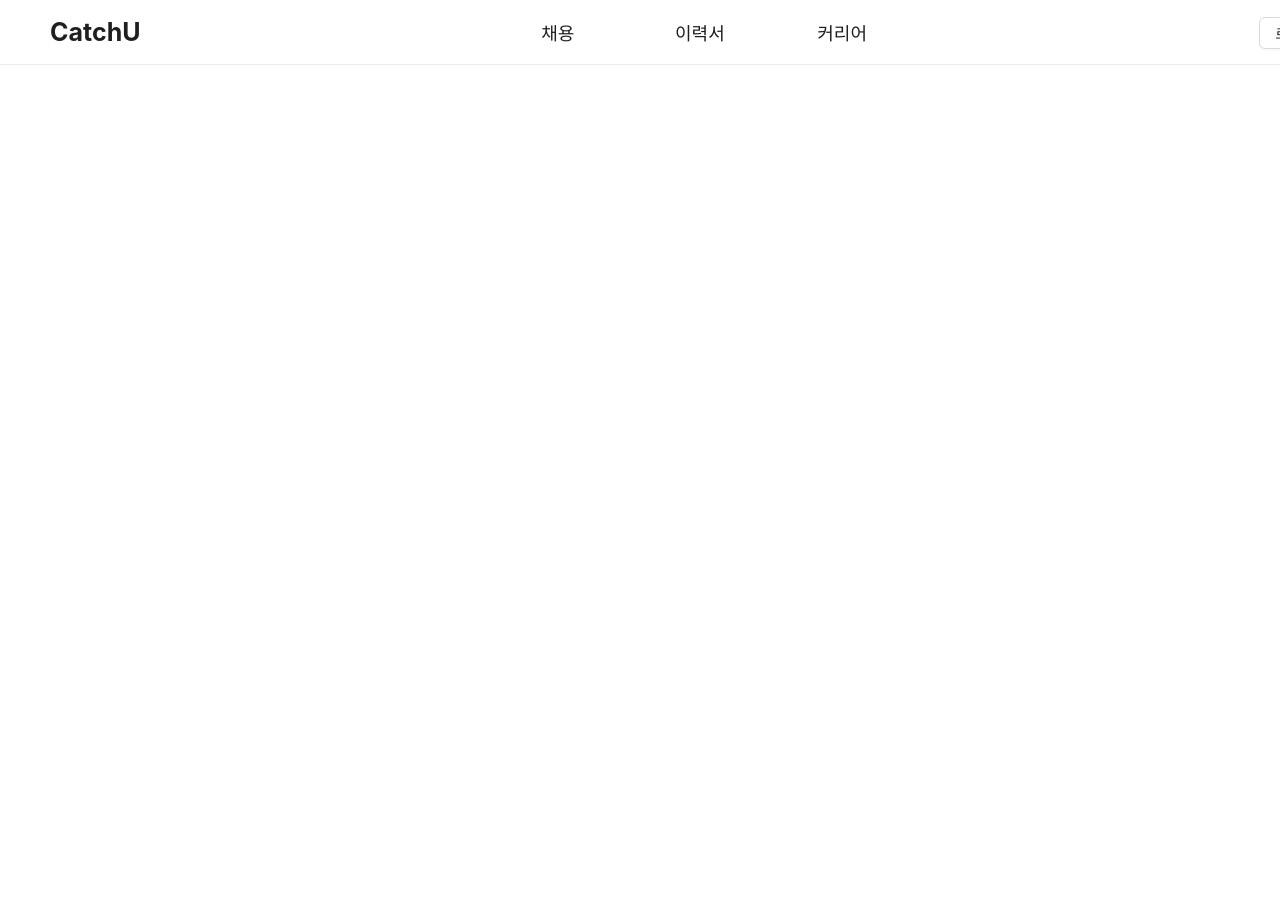
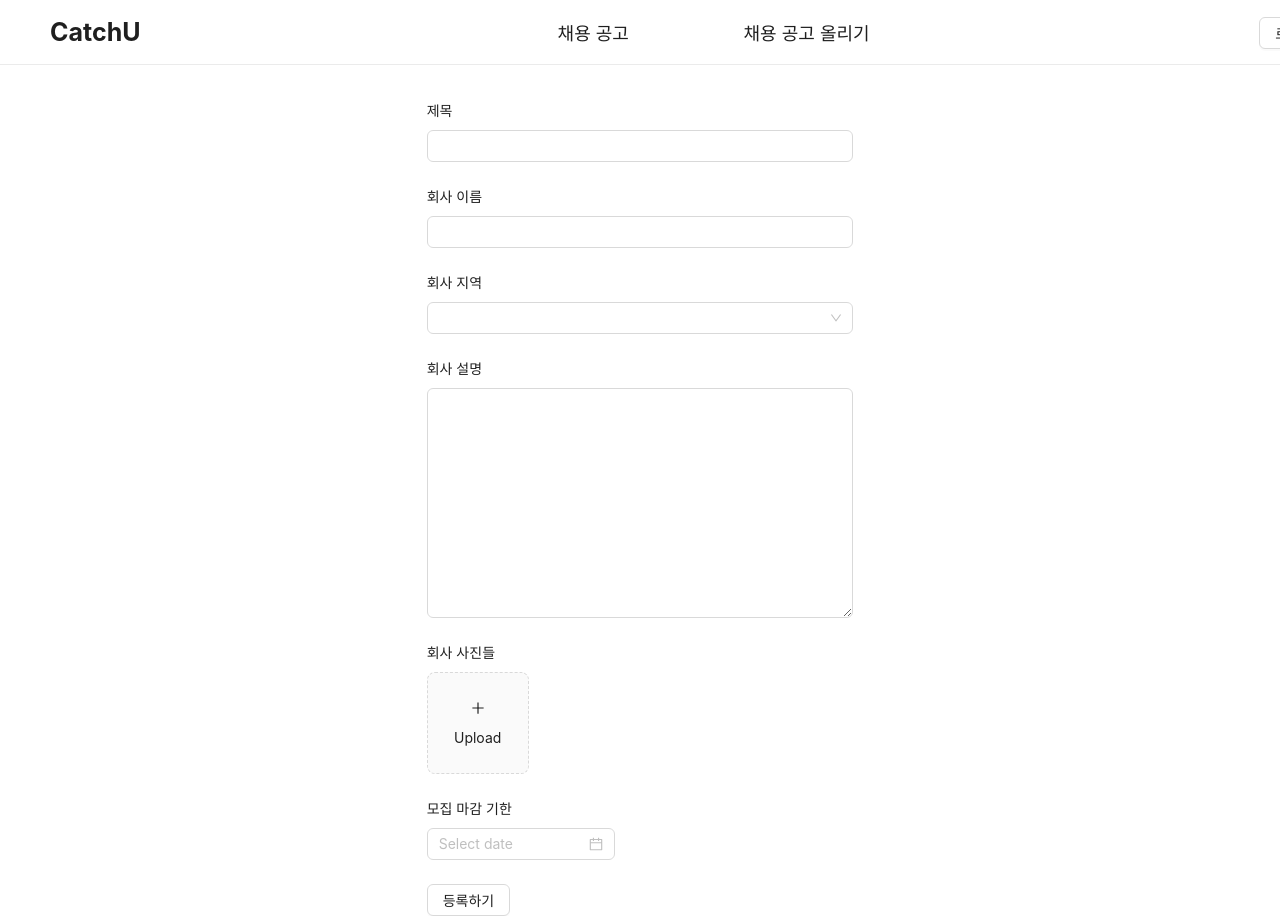
Before and after one commit to gee05053/CatchU, a React (Create React App) app in the folder catchu-webui/: page /recruit in a window 1280 px wide. Before the commit the page ends 800 px from the top, so only its background shows below. Built offline with nearby package versions, Linux system fonts and the light colour scheme.

Commit message:
add recruit form

```diff
--- a/catchu-webui/src/App.tsx
+++ b/catchu-webui/src/App.tsx
@@ -2,8 +2,6 @@ import React, { useState, createContext, useMemo, useEffect } from "react";
 import Header from "./Components/Header";
 import HomePage from "./Pages/HomePage";
 import RecruitPage from "./Pages/RecruitPage";
-import CareerPage from "./Pages/CareerPage";
-import ResumePage from "./Pages/ResumePage";
 import LoginPage from "./Pages/LoginPage";
 import CompanyDetail from "./Pages/CompanyDetailPage";
 import { Route, Routes } from "react-router-dom";
@@ -64,14 +62,6 @@ const App: React.FC = () => {
 						element={<RecruitPage />}
 					/>
 					<Route
-						path="/career"
-						element={<CareerPage />}
-					/>
-					<Route
-						path="/resume"
-						element={<ResumePage />}
-					/>
-					<Route
 						path="/login"
 						element={<LoginPage />}
 					/>
--- a/catchu-webui/src/Components/Header.tsx
+++ b/catchu-webui/src/Components/Header.tsx
@@ -54,36 +54,25 @@ const Header: React.FC = () => {
 							}}
 						>
 							<Col
-								span={8}
+								span={12}
+								style={{ fontSize: "18px" }}
+							>
+								<Link
+									to=""
+									style={{ color: "#1f1f1f" }}
+								>
+									채용 공고
+								</Link>
+							</Col>
+							<Col
+								span={12}
 								style={{ fontSize: "18px" }}
 							>
 								<Link
 									to="/recruit"
 									style={{ color: "#1f1f1f" }}
 								>
-									채용
-								</Link>
-							</Col>
-							<Col
-								span={8}
-								style={{ fontSize: "18px" }}
-							>
-								<Link
-									to="/resume"
-									style={{ color: "#1f1f1f" }}
-								>
-									이력서
-								</Link>
-							</Col>
-							<Col
-								span={8}
-								style={{ fontSize: "18px" }}
-							>
-								<Link
-									to="/Career"
-									style={{ color: "#1f1f1f" }}
-								>
-									커리어
+									채용 공고 올리기
 								</Link>
 							</Col>
 						</Col>
--- a/catchu-webui/src/Components/SignUpModal.tsx
+++ b/catchu-webui/src/Components/SignUpModal.tsx
@@ -147,8 +147,8 @@ const SignUpModal: React.FC<SignUpProps> = ({
 					>
 						<Select
 							options={[
-								{ value: "company", label: "회사" },
-								{ value: "user", label: "구직자" },
+								{ value: "Company", label: "회사" },
+								{ value: "User", label: "구직자" },
 							]}
 						/>
 					</Form.Item>
--- a/catchu-webui/src/Components/UserDropdown.tsx
+++ b/catchu-webui/src/Components/UserDropdown.tsx
@@ -1,5 +1,5 @@
 import React, { useContext, useState } from "react";
-import { Dropdown, MenuProps, message } from "antd";
+import { Dropdown, MenuProps, message, Divider } from "antd";
 import {
 	UserOutlined,
 	LogoutOutlined,
@@ -17,7 +17,13 @@ const UserDropdown: React.FC = () => {
 	const items: MenuProps["items"] = [
 		{
 			key: "0",
-			label: userData.user_name,
+			label: (
+				<>
+					{userData.user_name}
+					<Divider type="vertical" />
+					{userData.position}
+				</>
+			),
 			icon: <UserOutlined style={{ fontSize: "17px" }} />,
 			disabled: true,
 			style: {
--- a/catchu-webui/src/Pages/CareerPage.tsx
+++ /dev/null
@@ -1,7 +0,0 @@
-import React from "react";
-
-const CareerPage: React.FC = () => {
-	return <div>커리어 페이지</div>;
-};
-
-export default CareerPage;
--- a/catchu-webui/src/Pages/RecruitPage.tsx
+++ b/catchu-webui/src/Pages/RecruitPage.tsx
@@ -1,7 +1,151 @@
-import React from "react";
+import React, { useState } from "react";
+import {
+	Form,
+	Input,
+	message,
+	Row,
+	Col,
+	Button,
+	DatePicker,
+	Upload,
+	Modal,
+	Select,
+} from "antd";
+import { PlusOutlined } from "@ant-design/icons";
+import { UploadProps } from "antd/es/upload";
+import { RcFile, UploadFile } from "antd/es/upload/interface";
+import axios from "axios";
 
 const RecruitPage: React.FC = () => {
-	return <div>채용 페이지</div>;
+	const [form] = Form.useForm();
+	const [fileList, setFileList] = useState<UploadFile[]>();
+	const [previewOpen, setPreviewOpen] = useState(false);
+	const [previewImage, setPreviewImage] = useState("");
+	const [previewTitle, setPreviewTitle] = useState("");
+	let images = [];
+	const getBase64 = (file: RcFile): Promise<string> =>
+		new Promise((resolve, reject) => {
+			const reader = new FileReader();
+			reader.readAsDataURL(file);
+			reader.onload = () => resolve(reader.result as string);
+			reader.onerror = (error) => reject(error);
+		});
+	const onHandlePreview = async (file: UploadFile) => {
+		if (!file.url && !file.preview) {
+			file.preview = await getBase64(file.originFileObj as RcFile);
+		}
+		setPreviewImage(file.url || (file.preview as string));
+		setPreviewOpen(true);
+		setPreviewTitle(
+			file.name || file.url!.substring(file.url!.lastIndexOf("/") + 1),
+		);
+	};
+	const onClickImageUpload: UploadProps["onChange"] = ({
+		fileList: newFileList,
+	}) => {
+		setFileList(newFileList);
+	};
+	return (
+		<Row
+			justify="center"
+			align="middle"
+			style={{ height: "100vh" }}
+		>
+			<Col span={8}>
+				<Form
+					form={form}
+					layout="vertical"
+					style={{ marginTop: "100px" }}
+				>
+					<Form.Item
+						name="employment_title"
+						label="제목"
+					>
+						<Input />
+					</Form.Item>
+					<Form.Item
+						name="company_name"
+						label="회사 이름"
+					>
+						<Input />
+					</Form.Item>
+					<Form.Item
+						name="location"
+						label="회사 지역"
+					>
+						<Select
+							options={[
+								{ value: "서울", label: "서울" },
+								{ value: "인천", label: "인천" },
+								{ value: "부산", label: "부산" },
+								{ value: "대전", label: "대전" },
+								{ value: "광주", label: "광주" },
+								{ value: "대구", label: "대구" },
+								{ value: "울산", label: "울산" },
+								{ value: "세종", label: "세종" },
+								{ value: "경기", label: "경기" },
+								{ value: "강원", label: "강원" },
+								{ value: "충북", label: "충북" },
+								{ value: "충남", label: "충남" },
+								{ value: "전북", label: "전북" },
+								{ value: "전남", label: "전남" },
+								{ value: "경북", label: "경북" },
+							]}
+						/>
+					</Form.Item>
+					<Form.Item
+						name="description"
+						label="회사 설명"
+					>
+						<Input.TextArea rows={10} />
+					</Form.Item>
+					<Form.Item
+						name="images"
+						label="회사 사진들"
+					>
+						<Upload
+							action="/companies/recruit"
+							listType="picture-card"
+							fileList={fileList}
+							onPreview={onHandlePreview}
+							onChange={onClickImageUpload}
+						>
+							<div>
+								<PlusOutlined />
+								<div style={{ marginTop: 8 }}>Upload</div>
+							</div>
+						</Upload>
+						<Modal
+							open={previewOpen}
+							title={previewTitle}
+							footer={null}
+							onCancel={() => setPreviewOpen(false)}
+						>
+							<img
+								alt="example"
+								style={{ width: "100%" }}
+								src={previewImage}
+							/>
+						</Modal>
+					</Form.Item>
+					<Form.Item
+						name="end_data"
+						label="모집 마감 기한"
+					>
+						<DatePicker />
+					</Form.Item>
+					{/*
+					<Form.Item
+						name="keywords"
+						label="키워드"
+					>
+					</Form.Item>
+					*/}
+					<Button htmlType="submit">등록하기</Button>
+				</Form>
+			</Col>
+		</Row>
+	);
 };
 
 export default RecruitPage;
--- a/catchu-webui/src/Pages/ResumePage.tsx
+++ /dev/null
@@ -1,7 +0,0 @@
-import React from "react";
-
-const ResumePage: React.FC = () => {
-	return <div>이력서 페이지</div>;
-};
-
-export default ResumePage;
```
Also changed, not shown: 2 other files (tests, documents, lock files or other folders).
